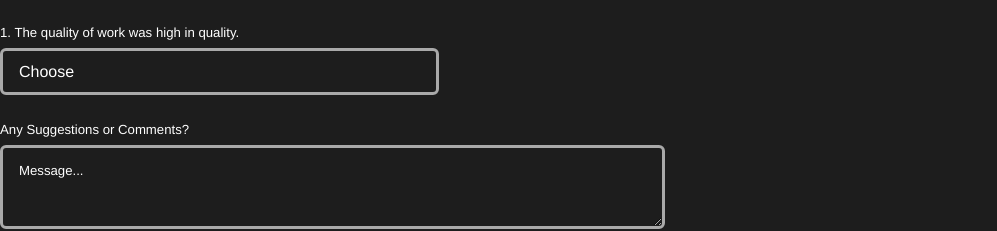
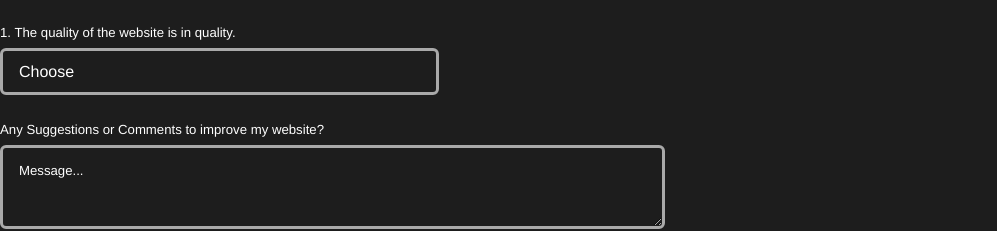
Before and after one commit to johnethanpayao/johnethanpayao.github.io, a plain HTML site: page survey.html in a window 1280 px wide. Shown: the part 205-436 px from the top of the page, without its empty margins (0-997 px from the left). Drawn offline with Linux system fonts and the light colour scheme.

Commit message:
Update survey.html

```diff
--- a/survey.html
+++ b/survey.html
@@ -16,7 +16,7 @@
           <label for="email-address">Email Address</label>
           <input type="email" name="_replyto" id="email-address" placeholder="email@domain.tld" required="">
           <fieldset id="fs-frm-selects">
-            <label for="timely">1. The quality of work was high in quality.</label>
+            <label for="timely">1. The quality of the website is in quality.</label>
             <select name="quality" id="quality" required="">
               <option value="Choose" selected="" disabled="">Choose</option>
               <option value="1">Strongly Agree</option>
@@ -26,7 +26,7 @@
               <option value="9">Strongly Disagree</option>
             </select>
           </fieldset>
-          <label for="message">Any Suggestions or Comments?</label>
+          <label for="message">Any Suggestions or Comments to improve my website?</label>
           <textarea rows="3" name="message" id="message" placeholder="Message..." required=""></textarea>
           <input type="hidden" name="_subject" id="email-subject" value="Survey Responses">
         </fieldset>
```
